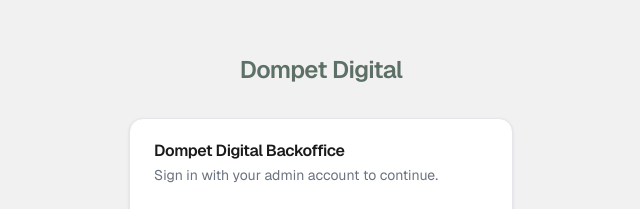
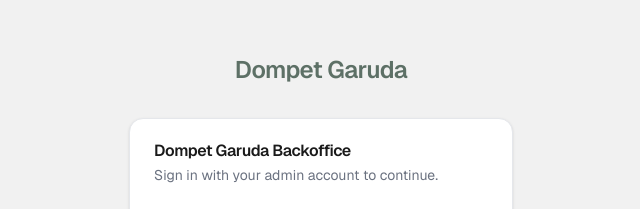
Before and after one commit to fai88al/backoffice-dompet-garuda, a Next.js app: page /login in a window 1280 px wide. Shown: the part 164-373 px from the top of the page, without its empty margins (319-959 px from the left). Built offline with nearby package versions, Linux system fonts and the light colour scheme; no server answers.

Commit message:
fix: Change pronounce

```diff
--- a/src/app/(auth)/layout.tsx
+++ b/src/app/(auth)/layout.tsx
@@ -6,7 +6,7 @@
   return (
     <div className="flex min-h-screen w-full flex-col items-center justify-center gap-8 bg-surface px-4">
       <span className="text-2xl font-semibold tracking-tight text-primary">
-        Dompet Digital
+        Dompet Garuda
       </span>
       {children}
     </div>
--- a/src/app/(auth)/login/page.tsx
+++ b/src/app/(auth)/login/page.tsx
@@ -48,7 +48,7 @@
   return (
     <Card className="w-full max-w-sm">
       <CardHeader>
-        <CardTitle>Dompet Digital Backoffice</CardTitle>
+        <CardTitle>Dompet Garuda Backoffice</CardTitle>
         <CardDescription>Sign in with your admin account to continue.</CardDescription>
       </CardHeader>
       <CardContent>
--- a/src/app/layout.tsx
+++ b/src/app/layout.tsx
@@ -15,8 +15,8 @@
 });
 
 export const metadata: Metadata = {
-  title: "Dompet Digital Backoffice",
-  description: "Admin backoffice for Dompet Digital",
+  title: "Dompet Garuda Backoffice",
+  description: "Admin backoffice for Dompet Garuda",
 };
 
 export default function RootLayout({
--- a/src/components/layout/sidebar.tsx
+++ b/src/components/layout/sidebar.tsx
@@ -50,7 +50,7 @@
   return (
     <nav className="flex h-full w-full flex-col gap-1 p-4">
       <span className="mb-4 px-2 text-lg font-semibold tracking-tight text-primary">
-        Dompet Digital
+        Dompet Garuda
       </span>
       {navItems.map(({ href, label, icon: Icon }) => {
         const isActive = matchLength(href) >= 0 && matchLength(href) === bestMatchLength
```
Also changed, not shown: 4 other files (tests, documents, lock files or other folders).
